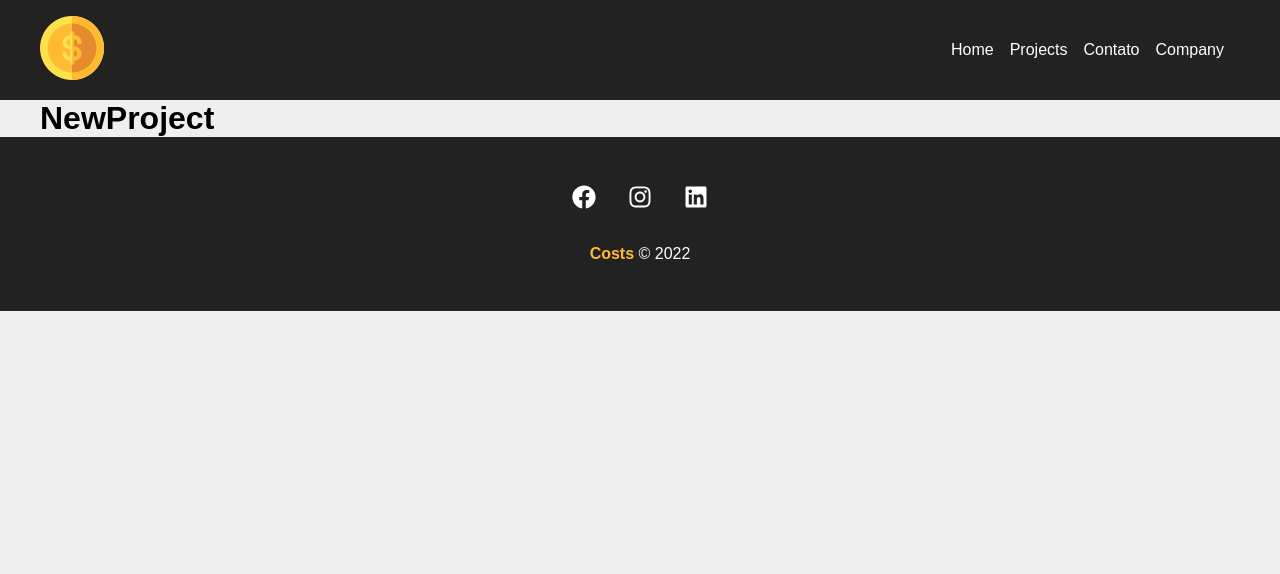
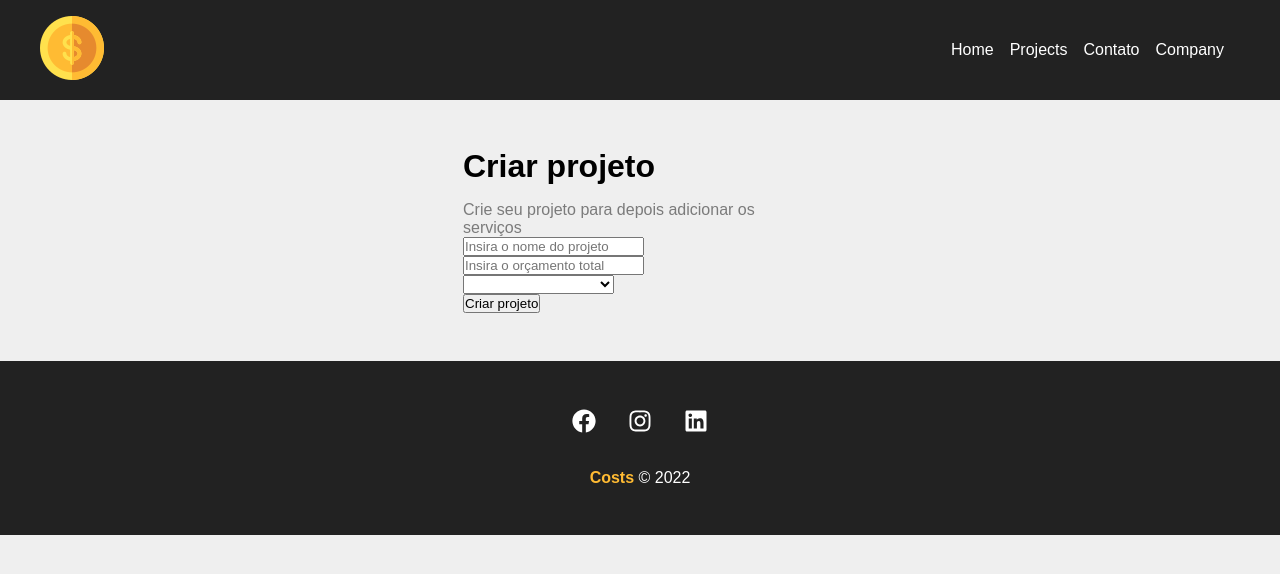
Before and after one commit to dgleyramos1/costs, a React (Create React App) app: page /newproject in a window 1280 px wide. Shown: the top 574 px of the page. Built offline with nearby package versions, Linux system fonts and the light colour scheme.

Commit message:
Estruturando página de criação de projetos

```diff
--- a/src/components/pages/NewProject.js
+++ b/src/components/pages/NewProject.js
@@ -1,9 +1,13 @@
 import React from 'react';
+import Projectform from '../project/ProjectForm';
+import styles from './NewProject.module.css';
 
 const Newproject = () => {
     return (
-        <div>
-            <h1>NewProject</h1>
+        <div className={styles.newproject_container}>
+            <h1>Criar projeto</h1>
+            <p>Crie seu projeto para depois adicionar os serviços</p>
+            <Projectform/>
         </div>
     );
 }
--- /dev/null
+++ b/src/components/pages/NewProject.module.css
@@ -0,0 +1,13 @@
+
+.newproject_container{
+    width: 450px;
+    margin: 0 auto;
+    padding: 3em;
+}
+.newproject_container h1 {
+    margin-bottom: 0.5em;
+}
+
+.newproject_container p {
+    color: #7b7b7b;
+}
--- /dev/null
+++ b/src/components/project/ProjectForm.js
@@ -0,0 +1,26 @@
+import React from 'react';
+
+const Projectform = () => {
+    return (
+        <form>
+            <div>
+                <input type="text" placeholder='Insira o nome do projeto' />
+            </div>
+            <div>
+                <input type="number" placeholder='Insira o orçamento total' />
+            </div>
+            <div>
+                <select name='category_id'>
+                    <option disabled>
+                        Selecione a categoria
+                    </option>
+                </select>
+            </div>
+            <div>
+                <input type="submit" value="Criar projeto"/>
+            </div>
+        </form>
+    );
+}
+
+export default Projectform;
```
